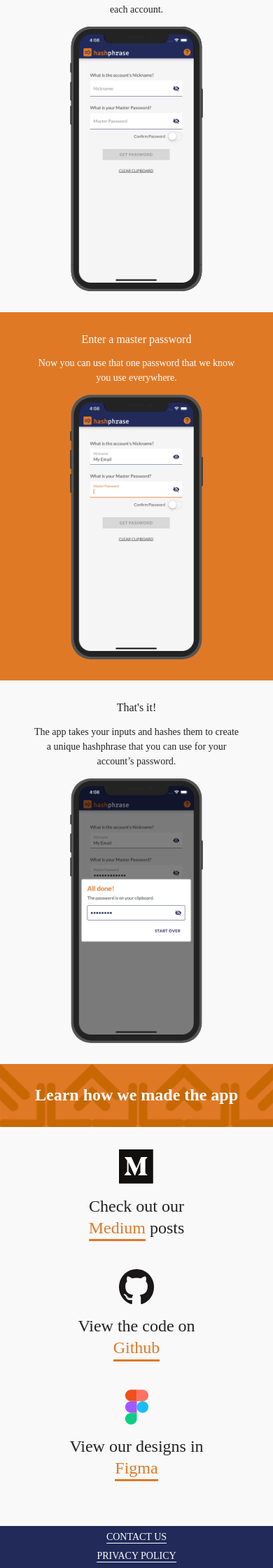
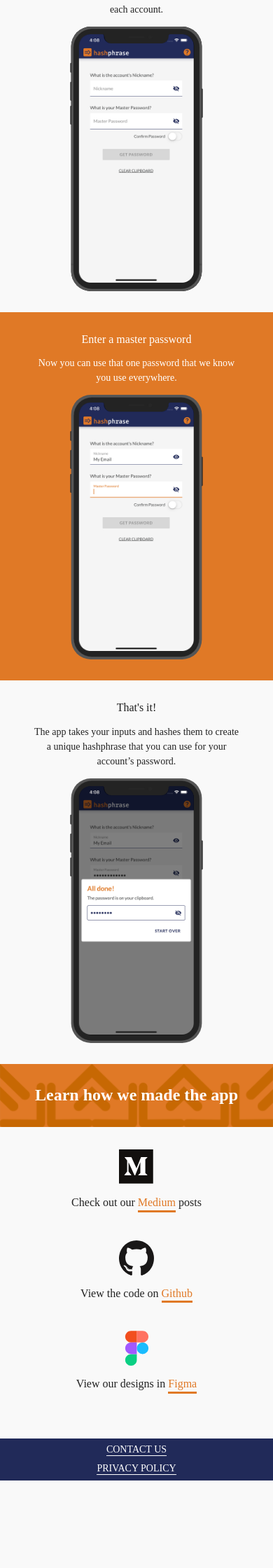
Before and after one commit to Vermonster/hashphrase, a Jekyll site: the page index.html, which Jekyll copies as it is, in a window 390 px wide. Shown: the part 633-2873 px from the top of the page at 70% size. Built offline with Jekyll 4.4.1, drawn with Linux system fonts in a browser that asks for light colours; some web fonts are replaced; after the commit the page ends 2748 px from its top, so only the background shows below that.

Commit message:
reduce social media text size on mobile

```diff
--- a/assets/css/main.scss
+++ b/assets/css/main.scss
@@ -414,6 +414,7 @@
         .social-media-text {
           line-height: 130%;
           margin-top: 16px;
+          font-size: $font-size-body;
         }
       }
     }
```
